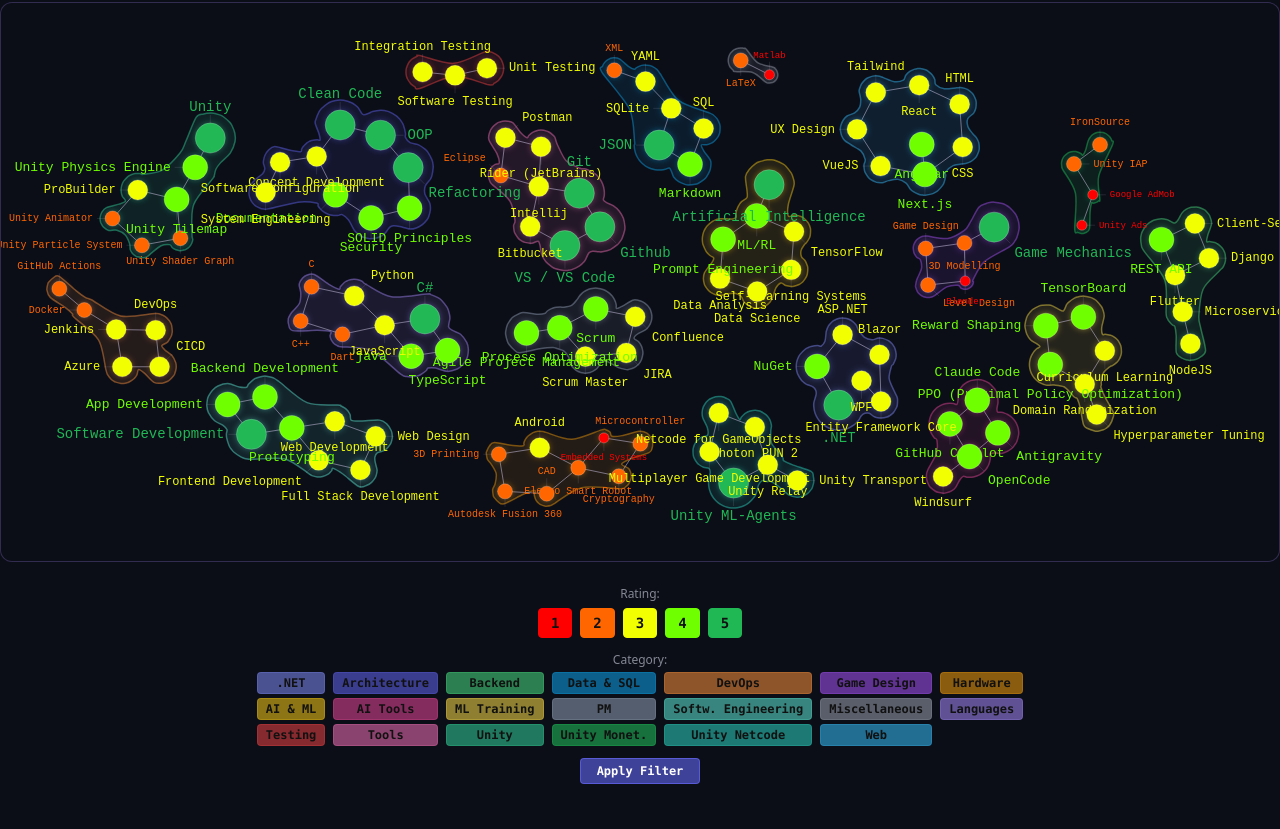
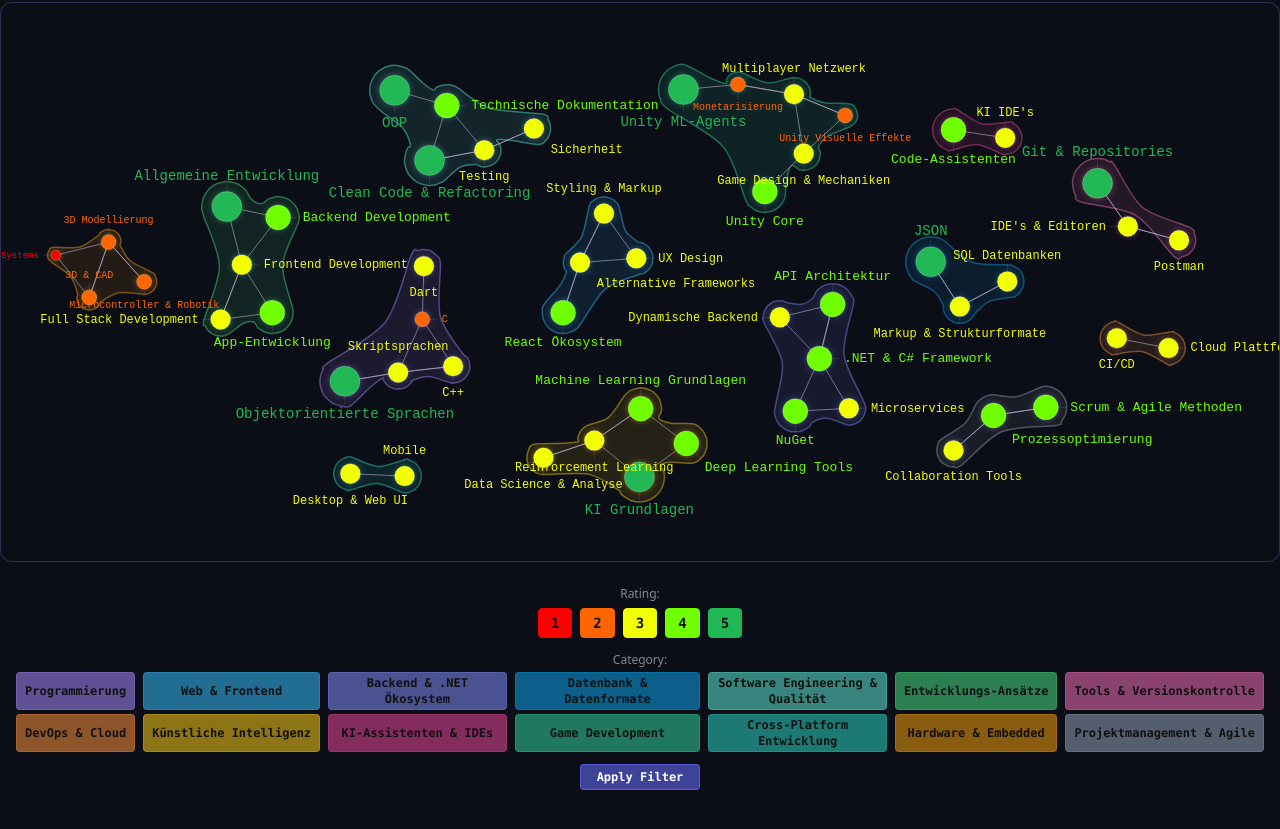
Before and after one commit to 062Leo/dev-portfolio-nextjs, a Next.js app in the folder portfolio-app/: page / in a window 1280 px wide. Shown: the part 2228-3057 px from the top of the page. Built offline with nearby package versions, Linux system fonts and the light colour scheme.

Commit message:
fixxed skills and physics

```diff
--- a/portfolio-app/src/components/SkillGraph.tsx
+++ b/portfolio-app/src/components/SkillGraph.tsx
@@ -10,9 +10,37 @@ import {
   forceY,
 } from "d3-force";
 import type { SimulationNodeDatum, SimulationLinkDatum, Simulation } from "d3-force";
-import skillsData from "@/data/skills_rated.json";
-import skillsDataEn from "@/data/skills_rated_en.json";
+import skillsData from "@/data/skills.json";
+import skillsDataEn from "@/data/skills.json";
 import { useLanguage } from "@/context/LanguageContext";
+
+// ══════════════════════════════════════════════════════════════════════════════
+//  DATA FLATTENING  (skills.json has 3‑level structure; we flatten to 2 levels)
+// ══════════════════════════════════════════════════════════════════════════════
+
+type SkillsDataNested = Record<string, Record<string, Record<string, number> | number>>;
+
+function flattenSkillsData(data: SkillsDataNested): Record<string, Record<string, number>> {
+  const result: Record<string, Record<string, number>> = {};
+  for (const [category, nodes] of Object.entries(data)) {
+    const flattened: Record<string, number> = {};
+    for (const [nodeName, value] of Object.entries(nodes)) {
+      if (typeof value === "number") {
+        flattened[nodeName] = value;
+      } else {
+        const ratings = Object.values(value);
+        if (ratings.length > 0) {
+          flattened[nodeName] = Math.round(ratings.reduce((a, b) => a + b, 0) / ratings.length);
+        }
+      }
+    }
+    result[category] = flattened;
+  }
+  return result;
+}
+
+const skillsDataFlat = flattenSkillsData(skillsData as SkillsDataNested);
+const skillsDataEnFlat = flattenSkillsData(skillsDataEn as SkillsDataNested);
 
 // ══════════════════════════════════════════════════════════════════════════════
 //  CATEGORY DEFINITIONS
@@ -21,26 +49,20 @@ import { useLanguage } from "@/context/LanguageContext";
 type CatKey = string;
 
 const CATEGORIES: { key: CatKey; color: string }[] = [
-  { key: ".NET",             color: "rgba(129,140,248,0.25)" },
-  { key: "Architektur",      color: "rgba(99,102,241,0.25)" },
-  { key: "Backend",          color: "rgba(74,222,128,0.25)" },
-  { key: "Daten & SQL",      color: "rgba(14,165,233,0.25)" },
-  { key: "DevOps",           color: "rgba(251,146,60,0.25)" },
-  { key: "Game Design",      color: "rgba(168,85,247,0.25)" },
-  { key: "Hardware",         color: "rgba(245,158,11,0.25)" },
-  { key: "KI & ML",          color: "rgba(250,204,21,0.25)" },
-  { key: "KI-Tools",         color: "rgba(236,72,153,0.25)" },
-  { key: "ML Training",      color: "rgba(253,224,71,0.25)" },
-  { key: "PM",               color: "rgba(148,163,184,0.25)" },
-  { key: "Softw. Engineering",color: "rgba(94,234,212,0.25)" },
-  { key: "Sonstiges",        color: "rgba(156,163,175,0.25)" },
-  { key: "Sprachen",         color: "rgba(167,139,250,0.25)" },
-  { key: "Testing",          color: "rgba(239,68,68,0.25)" },
-  { key: "Tools",            color: "rgba(244,114,182,0.25)" },
-  { key: "Unity",            color: "rgba(52,211,153,0.25)" },
-  { key: "Unity Monet.",     color: "rgba(34,197,94,0.25)" },
-  { key: "Unity Netcode",    color: "rgba(45,212,191,0.25)" },
-  { key: "Web",              color: "rgba(56,189,248,0.25)" },
+  { key: "Programmierung",               color: "rgba(167,139,250,0.25)" },
+  { key: "Web & Frontend",               color: "rgba(56,189,248,0.25)" },
+  { key: "Backend & .NET Ökosystem",     color: "rgba(129,140,248,0.25)" },
+  { key: "Datenbank & Datenformate",     color: "rgba(14,165,233,0.25)" },
+  { key: "Software Engineering & Qualität", color: "rgba(94,234,212,0.25)" },
+  { key: "Entwicklungs-Ansätze",         color: "rgba(74,222,128,0.25)" },
+  { key: "Tools & Versionskontrolle",    color: "rgba(244,114,182,0.25)" },
+  { key: "DevOps & Cloud",               color: "rgba(251,146,60,0.25)" },
+  { key: "Künstliche Intelligenz",       color: "rgba(250,204,21,0.25)" },
+  { key: "KI-Assistenten & IDEs",        color: "rgba(236,72,153,0.25)" },
+  { key: "Game Development",             color: "rgba(52,211,153,0.25)" },
+  { key: "Cross-Platform Entwicklung",   color: "rgba(45,212,191,0.25)" },
+  { key: "Hardware & Embedded",          color: "rgba(245,158,11,0.25)" },
+  { key: "Projektmanagement & Agile",    color: "rgba(148,163,184,0.25)" },
 ];
 
 // ══════════════════════════════════════════════════════════════════════════════
@@ -75,33 +97,33 @@ const LINK_STROKE_WIDTH = 1;                        // connection line stroke wi
 //  GRAPH TOPOLOGY (intra-group connections)
 // ══════════════════════════════════════════════════════════════════════════════
 
-const GROUP_EXTRA_LINK_START_OFFSET = 3;  // skip N neighbours before additional links start
+const GROUP_EXTRA_LINK_START_OFFSET = 1;  // skip N neighbours before additional links start
 const GROUP_EXTRA_LINK_MAX_LOOKAHEAD = 4; // how many nodes ahead are eligible as extra targets
-const GROUP_EXTRA_LINK_MAX = 4;           // absolute max extra connections per node (1‑4)
-const MAX_DEGREE_HIGH = 4;                // max total degree for the high-count node
-const MAX_DEGREE_NORMAL = 2;              // max total degree for all other nodes
+const GROUP_EXTRA_LINK_MAX = 6;           // absolute max extra connections per node (1‑4)
+const MAX_DEGREE_HIGH = 5;                // max total degree for the high-count node
+const MAX_DEGREE_NORMAL = 5;              // max total degree for all other nodes
 
 // ══════════════════════════════════════════════════════════════════════════════
 //  FORCE SIMULATION — dynamic scaling based on visible node count
 // ══════════════════════════════════════════════════════════════════════════════
 
-const LINK_DISTANCE = 28;           // target length of link edges
+const LINK_DISTANCE = 50;           // target length of link edges
 
 // —— anchor points for force interpolation (nodeCount → force values) ——
-const MAX_NODES = 126;
+const MAX_NODES = 60;
 const MIN_NODES = 6;
 
-// values at 126 nodes (all ratings — known perfect)
-const CHARGE_AT_MAX   = -85;
-const CENTER_Y_AT_MAX = 0.1;
+// values at max nodes (all ratings — known perfect)
+const CHARGE_AT_MAX   = -105;
+const CENTER_Y_AT_MAX = 0.06;
 
 // values at 6 nodes (rating 1 only — ADJUST THESE UNTIL LAYOUT LOOKS GOOD)
 const CHARGE_AT_MIN   = -200;
 const CENTER_Y_AT_MIN = 0.045;
 
 const ALPHA_DECAY = 0.01;          // cooling rate per tick (higher = faster settle)
-const ALPHA_MIN = 0.001;          // simulation stops when alpha drops below this
-const COLLIDE_PADDING = 2;        // extra px between node edges for forceCollide
+const ALPHA_MIN = 0.000000001;          // simulation stops when alpha drops below this
+const COLLIDE_PADDING = 10;        // extra px between node edges for forceCollide
 const REHEAT_ALPHA = 0.2;         // alpha / alphaTarget when re-energizing (drag, resize, etc.)
 
 // ══════════════════════════════════════════════════════════════════════════════
@@ -466,7 +488,7 @@ interface SimLink extends SimulationLinkDatum<SimNode> {
 export function SkillGraph() {
   const { language } = useLanguage();
   const currentData: Record<string, Record<string, number>> =
-    language === "en" ? (skillsDataEn as Record<string, Record<string, number>>) : (skillsData as Record<string, Record<string, number>>);
+    language === "en" ? skillsDataEnFlat : skillsDataFlat;
 
   const containerRef = useRef<HTMLDivElement>(null);
   const svgRef = useRef<SVGSVGElement>(null);
@@ -509,7 +531,7 @@ export function SkillGraph() {
 
     categories.forEach((category, ci) => {
       const skills = merged.get(category)!;
-      const entries = Object.entries(skills).sort((a, b) => b[1] - a[1]);
+      const entries = Object.entries(skills).sort(() => Math.random() - 0.5);
 
       const groupNodes: SimNode[] = [];
       entries.forEach(([name, rating]) => {
--- /dev/null
+++ b/portfolio-app/src/data/skills.json
@@ -0,0 +1,222 @@
+{
+  "Programmierung": {
+    "Objektorientierte Sprachen": {
+      "C#": 5,
+      "Java": 4
+    },
+    "Skriptsprachen": {
+      "Python": 3,
+      "JavaScript": 3,
+      "TypeScript": 4
+    },
+    "C++": 3,
+    "C": 2,
+    "Dart": 3
+  },
+  "Web & Frontend": {
+    "React Ökosystem": {
+      "React": 4,
+      "Next.js": 3
+    },
+    "Alternative Frameworks": {
+      "Angular": 3,
+      "VueJS": 3
+    },
+    "Styling & Markup": {
+      "Tailwind": 3,
+      "CSS": 3,
+      "HTML": 3
+    },
+    "UX Design": 3
+  },
+  "Backend & .NET Ökosystem": {
+    ".NET & C# Framework": {
+      ".NET": 5,
+      "ASP.NET": 3,
+      "Entity Framework Core": 3
+    },
+    "NuGet": 4,
+    "Dynamische Backend": {
+      "NodeJS": 3,
+      "Django": 3
+    },
+    "API Architektur": {
+      "REST API": 4,
+      "Client-Server-Architektur": 3
+    },
+    "Microservices": 3
+  },
+  "Datenbank & Datenformate": {
+    "SQL Datenbanken": {
+      "SQL": 3,
+      "SQLite": 3
+    },
+    "Markup & Strukturformate": {
+      "Markdown": 4,
+      "YAML": 3,
+      "XML": 2
+    },
+    "JSON": 5
+  },
+  "Software Engineering & Qualität": {
+    "Clean Code & Refactoring": {
+      "Clean Code": 5,
+      "Refactoring": 5,
+      "SOLID Principle": 4
+    },
+    "OOP": 5,
+    "Testing": {
+      "Unit Testing": 3,
+      "Integration Testing": 3,
+      "Software Testing": 3
+    },
+    "Sicherheit": {
+      "Security": 4,
+      "Kryptografie": 2
+    },
+   "Technische Dokumentation": 4
+  },
+  "Entwicklungs-Ansätze": {
+    "Allgemeine Entwicklung": {
+      "Softwareentwicklung": 5,
+      "Prototyping": 4
+    },
+    "Backend Development": 4,
+    "Frontend Development": 3,
+    "Full Stack Development": 3,
+    "App-Entwicklung": 4
+
+  },
+  "Tools & Versionskontrolle": {
+    "Git & Repositories": {
+      "Git": 5,
+      "Github": 5
+    },
+    "IDE's & Editoren": {
+      "VS / VS Code": 5,
+      "Rider": 3,
+      "Intellij": 3,
+      "Eclipse": 2
+    },
+    "Postman": 3
+  },
+  "DevOps & Cloud": {
+    "CI/CD": {
+      "CI/CD": 3,
+      "Jenkins": 3,
+      "GitHub Actions": 2
+    },
+    "Cloud Plattformen & Container": {
+      "Azure": 3,
+      "Docker": 2
+    }
+  },
+  "Künstliche Intelligenz": {
+    "KI Grundlagen": {
+      "Künstliche Intelligenz": 5,
+      "Prompt Engineering": 4
+    },
+    "Machine Learning Grundlagen": {
+      "ML/RL": 4,
+      "Self-learning Systems": 3
+    },
+    "Data Science & Analyse": {
+      "Data Analysis": 3,
+      "Data Science": 3
+    },
+    "Deep Learning Tools": {
+      "TensorFlow": 3,
+      "TensorBoard": 4
+    },
+    "Reinforcement Learning": {
+      "PPO (Proximal Policy Optimization)": 4,
+      "Reward Shaping": 4,
+      "Curriculum Learning": 3,
+      "Domain Randomization": 3,
+      "Hyperparameter Tuning": 3
+    }
+  },
+  "KI-Assistenten & IDEs": {
+    "Code-Assistenten": {
+      "Claude Code": 4,
+      "GitHub Copilot": 4,
+      "OpenCode": 4
+    },
+    "KI IDE's": {
+      "Windsurf": 4,
+      "Antigravity": 3,
+      "Cursor": 3
+    }
+  },
+  "Game Development": {
+    "Unity Core": {
+      "Unity": 5,
+      "Unity Physics Engine": 4,
+      "Unity Tilemap": 4
+    },
+    "Unity Visuelle Effekte": {
+      "ProBuilder": 3,
+      "Unity Animator": 2,
+      "Unity Particle System": 2,
+      "Unity Shader Graph": 2
+    },
+    "Unity ML-Agents": 5,
+    "Multiplayer Netzwerk": {
+      "Multiplayer Game Development": 3,
+      "Netcode for GameObjects": 3,
+      "Photon PUN 2": 3,
+      "Unity Relay": 3,
+      "Unity Transport": 3
+    },
+    "Game Design & Mechaniken": {
+      "Game Mechanics": 5,
+      "Level Design": 2,
+      "Game Design": 3
+    },
+    "Monetarisierung": {
+      "IronSource": 2,
+      "Unity IAP": 2,
+      "Google AdMob": 1,
+      "Unity Ads": 1
+    }
+  },
+  "Cross-Platform Entwicklung": {
+    "Mobile": {
+      "Flutter": 3,
+      "Android": 3,
+      "Dart": 2
+    },
+    "Desktop & Web UI": {
+      "Blazor": 3,
+      "WPF": 3
+    }
+  },
+  "Hardware & Embedded": {
+    "Microcontroller & Robotik": {
+      "Microcontroller": 2,
+      "Elegoo Smart Robot": 2
+    },
+    "Embedded Systems": 1,
+    "3D & CAD": {
+      "3D-Druck": 2,
+      "Autodesk Fusion 360": 2,
+      "CAD": 2
+    },
+    "3D Modellierung": {
+      "3D-Modelling": 2,
+      "Blender": 1
+    }
+  },
+  "Projektmanagement & Agile": {
+    "Scrum & Agile Methoden": {
+      "Scrum": 4,
+      "Scrum Master": 3,
+      "Agiles Projektmanagement": 4
+    },
+    "Prozessoptimierung": 4,
+    "Collaboration Tools": {
+      "Confluence": 3,
+      "JIRA": 3
+    }
+  }
+}
```
